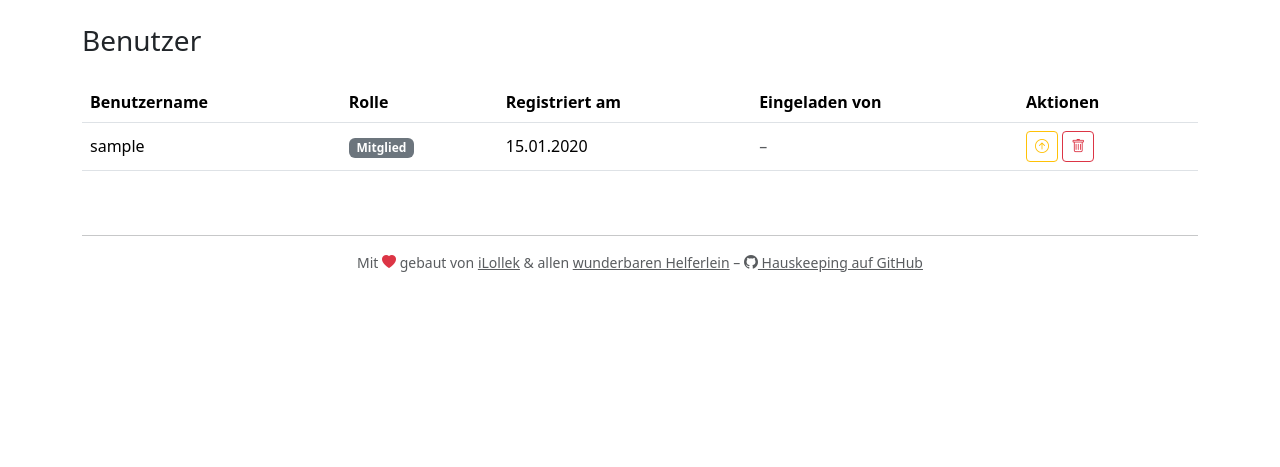
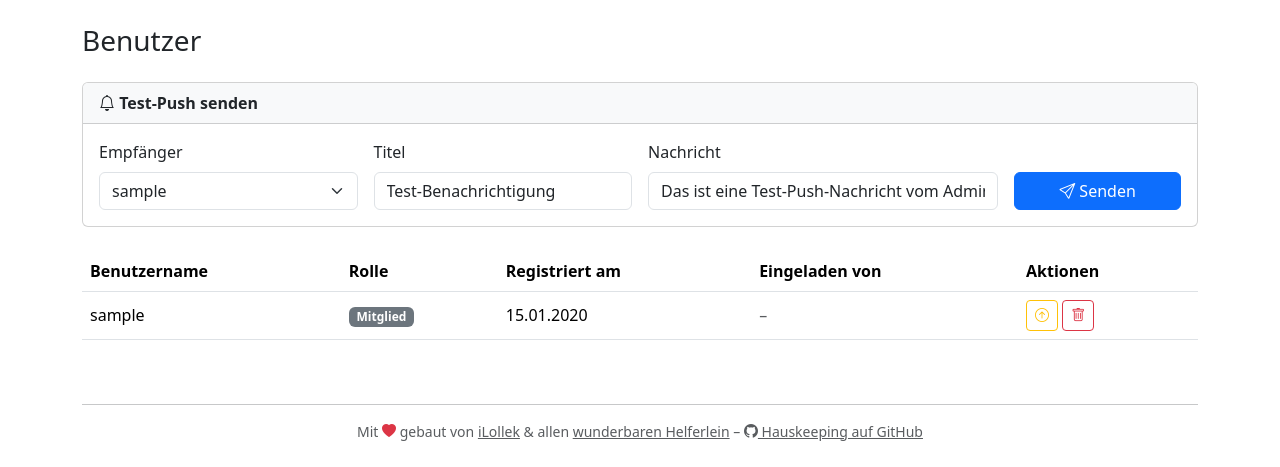
Before and after one commit to iLollek/Hauskeeping, a Flask app: template src/hauskeeping/templates/admin/users.html in a window 1280 px wide. Shown: the top 467 px of the page. Run offline with Flask 3, Linux system fonts and the light colour scheme; the template is opened without the code that fills it: values that come from a table or form of the project are taken from there, others are empty; tables that the repository leaves empty hold one stand-in row (values such as "Sample post").

Commit message:
fix(notifications): push-benachrichtigungen nicht mehr durch einstellungs-formular deaktivierbar
update_notifications() hat push_notifications_enabled auf False gesetzt,
da das Formular keine entsprechende Checkbox enthält. Push wird jetzt
ausschließlich über die dedizierten /push/subscribe und /push/unsubscribe
Endpunkte gesteuert.

Zusätzlich: neuen POST /settings/push/check Endpoint eingeführt, der
prüft ob eine Browser-Subscription noch serverseitig registriert ist
(z.B. nach APNs-Token-Rotation unter iOS). Die Settings-Seite zeigt
bei abgelaufener Subscription einen Hinweis mit Neu-Aktivieren-Button.

feat(notifications): test-push im admin-panel

Hausmeister können auf der Benutzer-Seite eine Test-Push-Nachricht an
einen beliebigen User senden. Empfänger, Titel und Nachricht sind
konfigurierbar. Inline-Feedback zeigt Erfolg oder Fehlergrund direkt
im UI an.

Closes #14

```diff
--- a/src/hauskeeping/templates/admin/users.html
+++ b/src/hauskeeping/templates/admin/users.html
@@ -6,6 +6,38 @@
 <h3 class="mb-4">Benutzer</h3>
 
 {% if users %}
+<div class="card mb-4">
+    <div class="card-header bg-light">
+        <strong><i class="bi bi-bell"></i> Test-Push senden</strong>
+    </div>
+    <div class="card-body">
+        <div class="row g-3">
+            <div class="col-md-3">
+                <label for="push-user" class="form-label">Empfänger</label>
+                <select id="push-user" class="form-select">
+                    {% for user in users %}
+                    <option value="{{ user.id }}">{{ user.username }}</option>
+                    {% endfor %}
+                </select>
+            </div>
+            <div class="col-md-3">
+                <label for="push-title" class="form-label">Titel</label>
+                <input type="text" id="push-title" class="form-control" value="Test-Benachrichtigung">
+            </div>
+            <div class="col-md-4">
+                <label for="push-body" class="form-label">Nachricht</label>
+                <input type="text" id="push-body" class="form-control" value="Das ist eine Test-Push-Nachricht vom Admin.">
+            </div>
+            <div class="col-md-2 d-flex align-items-end">
+                <button id="push-send-btn" class="btn btn-primary w-100" onclick="sendTestPush()">
+                    <i class="bi bi-send"></i> Senden
+                </button>
+            </div>
+        </div>
+        <div id="push-result" class="mt-3 d-none"></div>
+    </div>
+</div>
+
 <div class="table-responsive">
     <table class="table table-hover align-middle">
         <thead>
@@ -72,3 +104,48 @@
 </div>
 {% endif %}
 {% endblock %}
+
+{% block scripts %}
+<script>
+async function sendTestPush() {
+    var btn = document.getElementById("push-send-btn");
+    var result = document.getElementById("push-result");
+    var userId = document.getElementById("push-user").value;
+    var title = document.getElementById("push-title").value.trim();
+    var body = document.getElementById("push-body").value.trim();
+
+    if (!title || !body) {
+        result.className = "mt-3 alert alert-warning";
+        result.textContent = "Titel und Nachricht dürfen nicht leer sein.";
+        return;
+    }
+
+    btn.disabled = true;
+    btn.innerHTML = '<span class="spinner-border spinner-border-sm" role="status"></span> Senden...';
+    result.className = "mt-3 d-none";
+
+    try {
+        var resp = await fetch("{{ url_for('admin.test_push') }}", {
+            method: "POST",
+            headers: { "Content-Type": "application/json" },
+            body: JSON.stringify({ user_id: parseInt(userId), title: title, body: body }),
+        });
+        var data = await resp.json();
+
+        if (data.success) {
+            result.className = "mt-3 alert alert-success";
+            result.textContent = data.message;
+        } else {
+            result.className = "mt-3 alert alert-danger";
+            result.textContent = data.error || "Unbekannter Fehler.";
+        }
+    } catch (err) {
+        result.className = "mt-3 alert alert-danger";
+        result.textContent = "Netzwerkfehler: " + err.message;
+    } finally {
+        btn.disabled = false;
+        btn.innerHTML = '<i class="bi bi-send"></i> Senden';
+    }
+}
+</script>
+{% endblock %}
```
Also changed, not shown: src/hauskeeping/routes/admin.py (+42 -1 lines), src/hauskeeping/routes/settings.py (+18 -3 lines), src/hauskeeping/templates/settings/index.html (+30 -1 lines).
